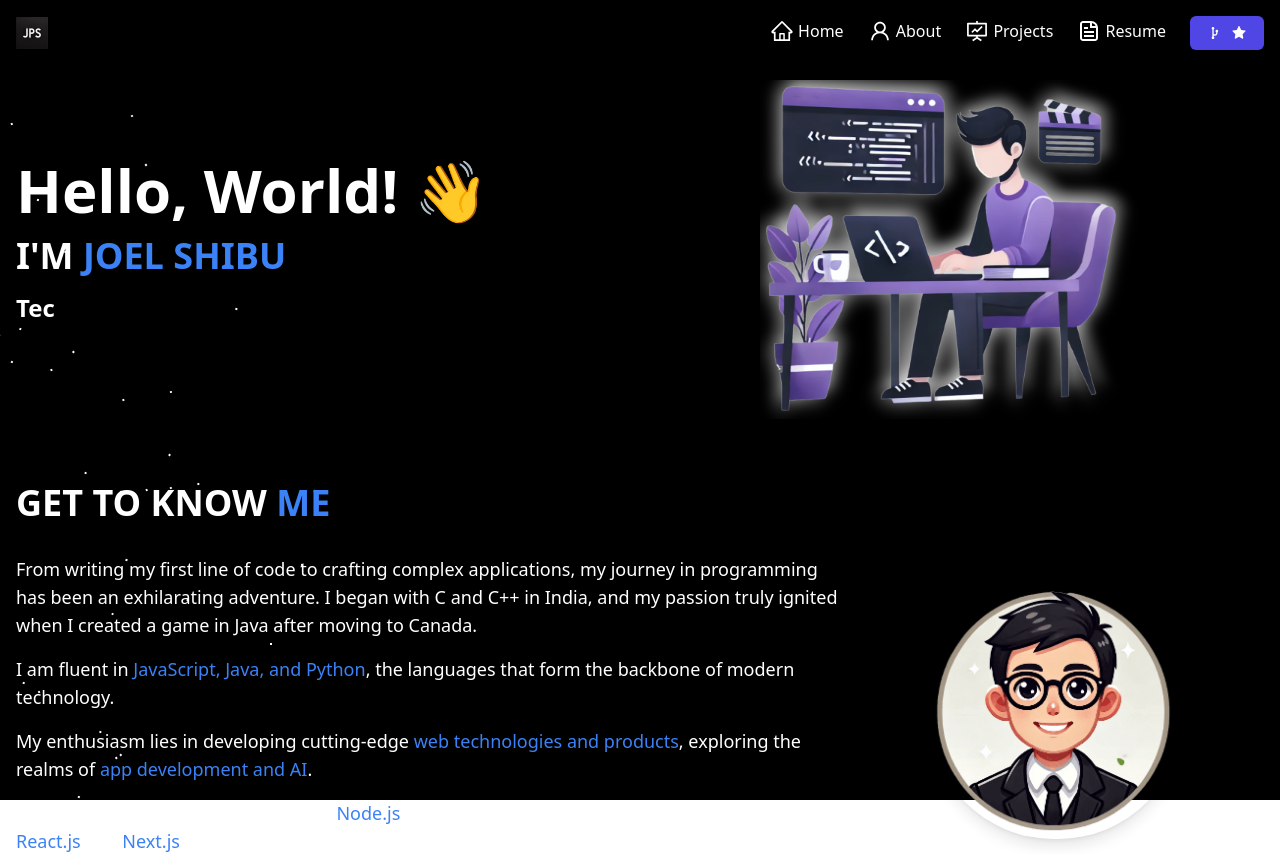
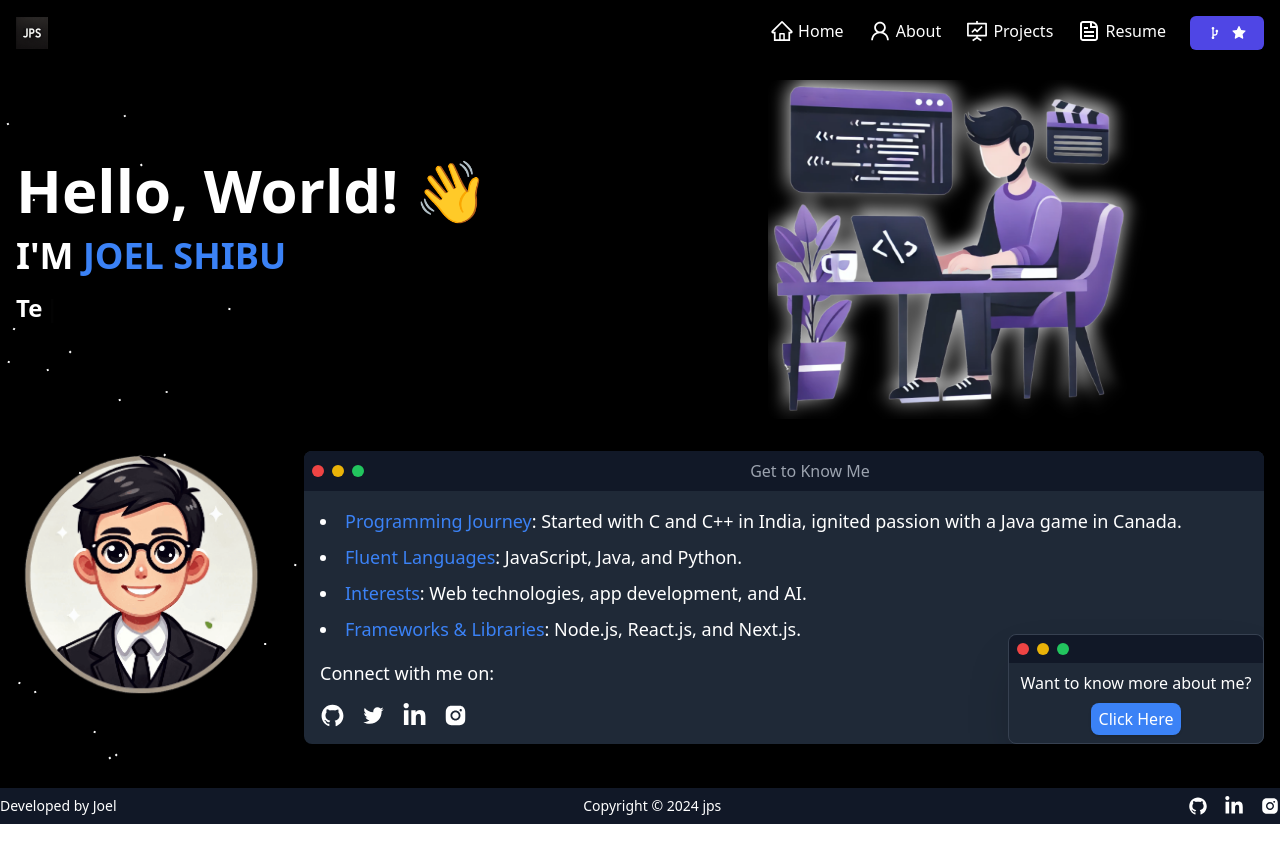
Before and after one commit to jpayippa/Portfolio, a React (Create React App) app: page / in a window 1280 px wide. Shown: the top 854 px of the page. After the commit the page ends 824 px from the top, so only its background shows below. Built offline with nearby package versions, Linux system fonts and the light colour scheme.

Commit message:
chore: Updated the Home page theme and layout

```diff
--- a/src/Pages/Home/Home.js
+++ b/src/Pages/Home/Home.js
@@ -1,8 +1,9 @@
 import React from 'react';
-import { AiFillGithub, AiFillInstagram, AiOutlineX } from 'react-icons/ai';
+import { AiFillGithub, AiOutlineTwitter, AiFillInstagram } from 'react-icons/ai';
 import { FaLinkedinIn } from 'react-icons/fa';
 import { Typewriter } from 'react-simple-typewriter';
 import { motion } from 'framer-motion';
+import { Link } from 'react-router-dom';
 import HomeMain from '../../Assets/HomeMain.png'; // Replace with your illustration path
 import headshot from '../../Assets/headshot.png'; // Replace with your introduction image path
 
@@ -13,12 +14,12 @@ const Home = () => {
                 initial={{ opacity: 0, y: -50 }}
                 animate={{ opacity: 1, y: 0 }}
                 transition={{ duration: 0.5 }}
-                className="flex flex-col md:flex-row items-center w-full mb-16"
+                className="flex flex-col md:flex-row items-center w-full mb-8 space-y-8 md:space-y-0 md:space-x-8"
             >
-                <div className="order-2 md:order-1 text-left md:w-1/2 mb-8 md:mb-0">
-                    <h1 className="text-6xl font-bold mb-4">Hello, World! <span role="img" aria-label="wave">👋</span></h1>
-                    <h2 className="text-4xl font-bold mb-4">I'M <span className="text-blue-500">JOEL SHIBU</span></h2>
-                    <h3 className="text-2xl font-semibold mb-4">
+                <div className="text-left md:w-1/2">
+                    <h1 className="text-4xl md:text-6xl font-bold mb-4">Hello, World! <span role="img" aria-label="wave">👋</span></h1>
+                    <h2 className="text-3xl md:text-4xl font-bold mb-4">I'M <span className="text-blue-500">JOEL SHIBU</span></h2>
+                    <h3 className="text-xl md:text-2xl font-semibold mb-4">
                         <Typewriter
                             words={['Software Engineer', 'Freelancer', 'Tech Enthusiast', 'MERN Stack Developer']}
                             loop={0}
@@ -30,11 +31,11 @@ const Home = () => {
                         />
                     </h3>
                 </div>
-                <div className="order-1 md:order-2 md:w-1/2">
+                <div className="md:w-1/2">
                     <img
                         src={HomeMain}
                         alt="Desktop Setup"
-                        className="mx-auto w-64 md:w-96 rounded-lg shadow-lg"
+                        className="mx-auto w-48 md:w-64 lg:w-96 rounded-lg shadow-lg"
                     />
                 </div>
             </motion.div>
@@ -42,46 +43,67 @@ const Home = () => {
                 initial={{ opacity: 0, x: -50 }}
                 animate={{ opacity: 1, x: 0 }}
                 transition={{ duration: 0.5 }}
-                className="w-full text-left mb-16"
+                className="w-full text-left mb-16 relative"
             >
-                <h2 className="text-4xl font-bold mb-8 text-center md:text-left">GET TO KNOW <span className="text-blue-500">ME</span></h2>
-                <div className="flex flex-col md:flex-row items-center">
-                    <div className="md:w-2/3 mb-8 md:mb-0">
-                        <p className="text-lg mb-4">
-                            From writing my first line of code to crafting complex applications, my journey in programming has been an exhilarating adventure. I began with C and C++ in India, and my passion truly ignited when I created a game in Java after moving to Canada.
-                        </p>
-                        <p className="text-lg mb-4">
-                            I am fluent in <span className="text-blue-500">JavaScript, Java, and Python</span>, the languages that form the backbone of modern technology.
-                        </p>
-                        <p className="text-lg mb-4">
-                            My enthusiasm lies in developing cutting-edge <span className="text-blue-500">web technologies and products</span>, exploring the realms of <span className="text-blue-500">app development and AI</span>.
-                        </p>
-                        <p className="text-lg mb-4">
-                            I thrive on opportunities to work with <span className="text-blue-500">Node.js</span> and modern JavaScript libraries and frameworks like <span className="text-blue-500">React.js</span> and <span className="text-blue-500">Next.js</span>, transforming ideas into tangible products.
-                        </p>
-                    </div>
-
-                    <div className="md:w-1/3 flex justify-center">
+                <div className="flex flex-col md:flex-row items-start">
                     <motion.img
                         src={headshot}
                         alt="Joel Payippara Shibu"
-                            className="w-48 md:w-64 rounded-full shadow-lg"
+                        className="w-32 md:w-48 lg:w-64 rounded-full shadow-lg mb-8 md:mb-0 md:mr-4 lg:mr-8"
                         initial={{ opacity: 0, scale: 0.8 }}
                         animate={{ opacity: 1, scale: 1 }}
                         whileHover={{ scale: 1.1, rotate: 5 }}
                         transition={{ duration: 0.3 }}
                     />
+                    <div className="vs-code-window bg-gray-800 rounded-lg shadow-lg flex-grow relative">
+                        <div className="vs-code-header bg-gray-900 text-gray-400 flex items-center justify-between p-2 rounded-t-lg">
+                            <div className="flex items-center space-x-2">
+                                <div className="w-3 h-3 bg-red-500 rounded-full"></div>
+                                <div className="w-3 h-3 bg-yellow-500 rounded-full"></div>
+                                <div className="w-3 h-3 bg-green-500 rounded-full"></div>
+                            </div>
+                            <div className="flex-1 text-center">Get to Know Me</div>
+                        </div>
+                        <div className="vs-code-content p-4">
+                            <ul className="list-disc list-inside text-sm md:text-lg">
+                                <li className="mb-2"><span className="text-blue-500">Programming Journey</span>: Started with C and C++ in India, ignited passion with a Java game in Canada.</li>
+                                <li className="mb-2"><span className="text-blue-500">Fluent Languages</span>: JavaScript, Java, and Python.</li>
+                                <li className="mb-2"><span className="text-blue-500">Interests</span>: Web technologies, app development, and AI.</li>
+                                <li className="mb-2"><span className="text-blue-500">Frameworks & Libraries</span>: Node.js, React.js, and Next.js.</li>
+                            </ul>
+                            <div className="text-sm md:text-lg mt-4 text-center md:text-left">
+                                <p className="mb-4">Connect with me on:</p>
+                                <div className="flex space-x-4 justify-center md:justify-start">
+                                    <a href="https://github.com/jpayippa" className="text-white hover:text-gray-400"><AiFillGithub size={25} /></a>
+                                    <a href="https://x.com/joel_p_s_" className="text-white hover:text-gray-400"><AiOutlineTwitter size={25} /></a>
+                                    <a href="https://www.linkedin.com/in/joel-payippara-shibu/" className="text-white hover:text-gray-400"><FaLinkedinIn size={25} /></a>
+                                    <a href="https://www.instagram.com/joel_ps_/" className="text-white hover:text-gray-400"><AiFillInstagram size={25} /></a>
                                 </div>
                             </div>
-                <div className="text-lg mb-4 text-center md:text-left">
-                    <p className="mb-4">Connect with me on:</p>
-                    <div className="flex space-x-4 justify-center md:justify-start">
-                        <a href="https://github.com/jpayippa" className="text-white hover:text-gray-400"><AiFillGithub size={30} /></a>
-                        <a href="https://x.com/joel_p_s_" className="text-white hover:text-gray-400"><AiOutlineX size={30} /></a>
-                        <a href="https://www.linkedin.com/in/joel-payippara-shibu/" className="text-white hover:text-gray-400"><FaLinkedinIn size={30} /></a>
-                        <a href="https://www.instagram.com/joel_ps_/" className="text-white hover:text-gray-400"><AiFillInstagram size={30} /></a>
                         </div>
                     </div>
+                </div>
+                <motion.div
+                    initial={{ opacity: 0, y: 50 }}
+                    animate={{ opacity: 1, y: 0 }}
+                    transition={{ duration: 0.5 }}
+                    className="vs-code-window bg-gray-800 rounded-lg shadow-2xl w-48 md:w-64 mx-auto md:absolute md:bottom-0 md:right-0 transform translate-x-2 translate-y-2 md:translate-x-4 md:translate-y-4 border border-gray-700 mt-8 md:mt-0"
+                >
+                    <div className="vs-code-header bg-gray-900 text-gray-400 flex items-center justify-between p-2 rounded-t-lg">
+                        <div className="flex items-center space-x-2">
+                            <div className="w-2 h-2 md:w-3 md:h-3 bg-red-500 rounded-full"></div>
+                            <div className="w-2 h-2 md:w-3 md:h-3 bg-yellow-500 rounded-full"></div>
+                            <div className="w-2 h-2 md:w-3 md:h-3 bg-green-500 rounded-full"></div>
+                        </div>
+                        <div className="flex-1"></div>
+                    </div>
+                    <div className="vs-code-content p-2 text-center">
+                        <p className="mb-2 text-sm md:text-base">Want to know more about me?</p>
+                        <Link to="/about" className="inline-block bg-blue-500 text-white py-1 px-2 rounded-lg shadow hover:bg-blue-600 transition duration-300 text-sm md:text-base">
+                            Click Here
+                        </Link>
+                    </div>
+                </motion.div>
             </motion.section>
         </div>
     );
```
Lines whose indentation alone changed are shown as unchanged.
